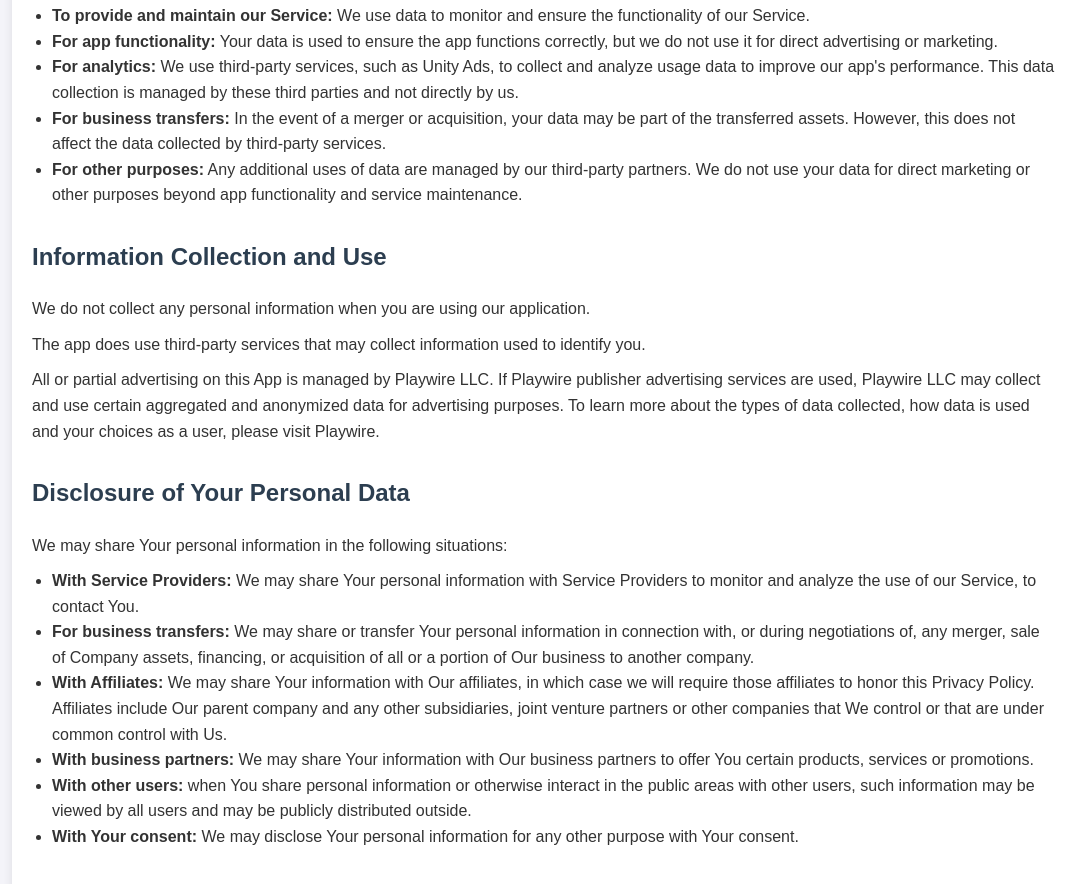
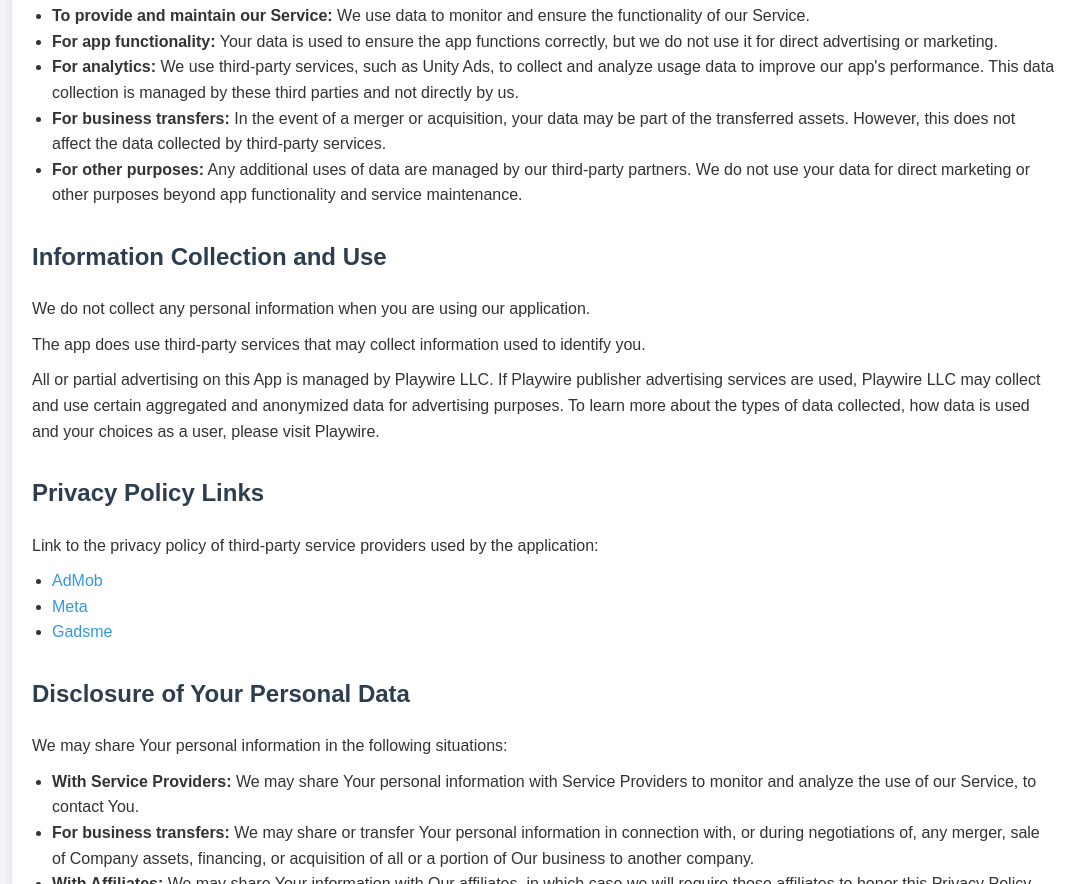
Before and after one commit to ravi2026131/testwebsite, a plain HTML site: page ikb3dpp.html in a window 1280 px wide. Shown: the part 1916-2800 px from the top of the page, without its empty margins (96-1171 px from the left). Drawn offline with Linux system fonts and the light colour scheme.

Commit message:
Update ikb3dpp.html

```diff
--- a/ikb3dpp.html
+++ b/ikb3dpp.html
@@ -58,7 +58,7 @@
 
 <div class="container">
     <h1>Privacy Policy for Indian King Bikes 3D</h1>
-    <p class="date">Last updated: September 11, 2024</p>
+    <p class="date">Last updated: August 2, 2026</p>
 
     <p>This Privacy Policy describes Our policies and procedures on the collection, use, and disclosure of Your information when You use the Service and tells You about Your privacy rights and how the law protects You.</p>
     <p>We use Your Personal data to provide and improve the Service. By using the Service, You agree to the collection and use of information in accordance with this Privacy Policy.</p>
@@ -121,6 +121,14 @@
     <p>We do not collect any personal information when you are using our application.</p>
     <p>The app does use third-party services that may collect information used to identify you.</p>
     <p>All or partial advertising on this App is managed by Playwire LLC. If Playwire publisher advertising services are used, Playwire LLC may collect and use certain aggregated and anonymized data for advertising purposes. To learn more about the types of data collected, how data is used and your choices as a user, please visit Playwire.</p>
+
+    <h2>Privacy Policy Links</h2>
+    <p>Link to the privacy policy of third-party service providers used by the application:</p>
+    <ul>
+        <li><a href="https://policies.google.com/privacy" target="_blank">AdMob</a></li>
+        <li><a href="https://www.facebook.com/privacy/policy/" target="_blank">Meta</a></li>
+        <li><a href="https://www.gadsme.com/privacy-policy/" target="_blank">Gadsme</a></li>
+    </ul>
 
     <h2>Disclosure of Your Personal Data</h2>
     <p>We may share Your personal information in the following situations:</p>
```
